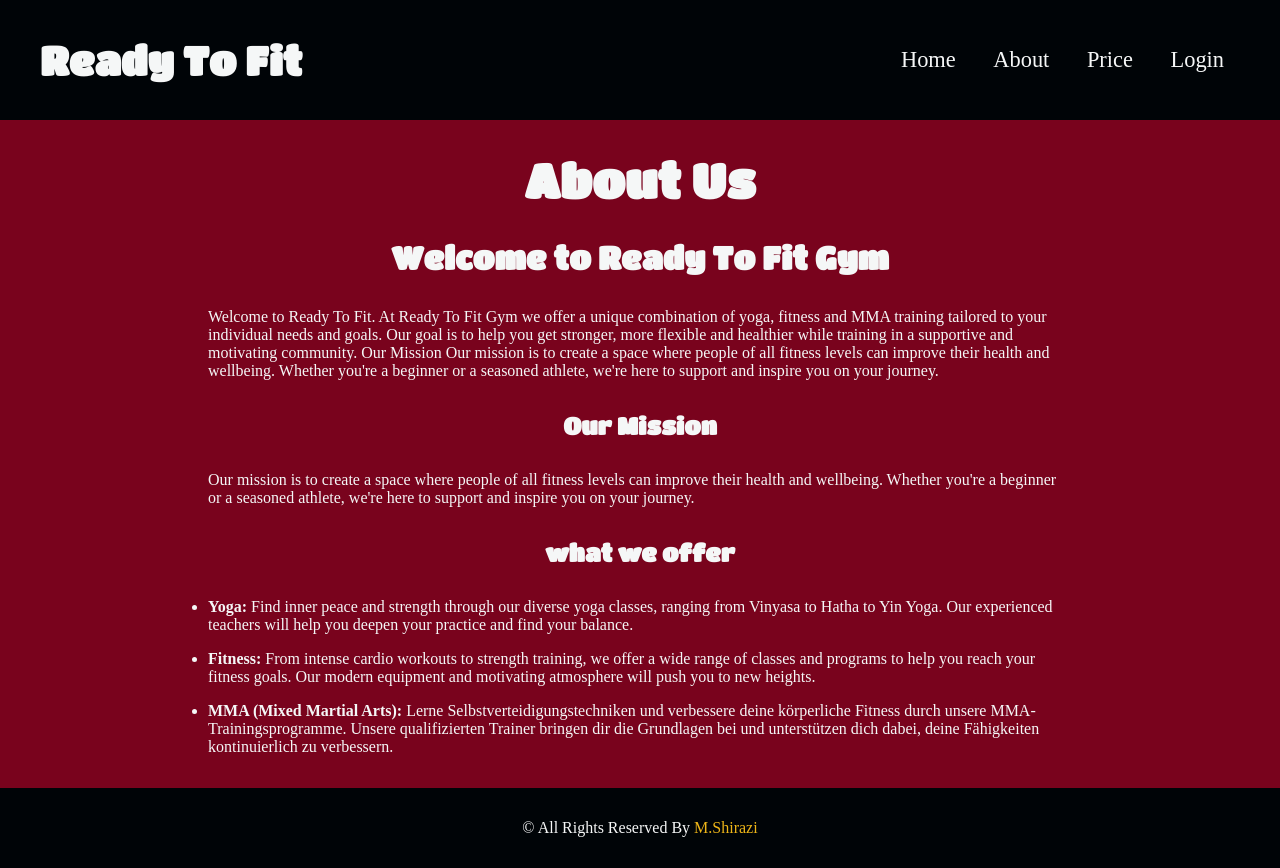
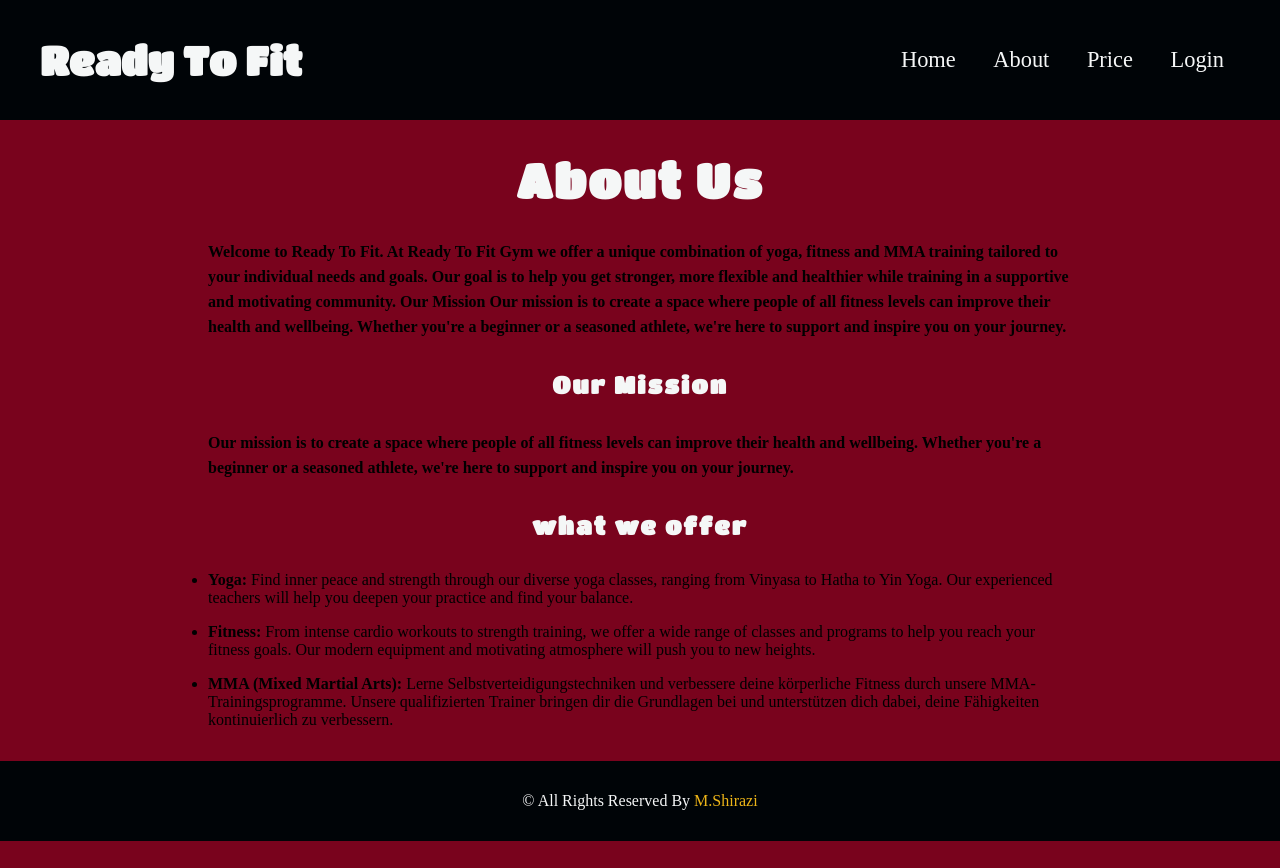
Before and after one commit to coding-bootcamps-eu/final-project-24-02, a Vue app: page /about in a window 1280 px wide. After the commit the page ends 841 px from the top, so only its background shows below. Built offline with nearby package versions, Linux system fonts and the light colour scheme.

Commit message:
update color

```diff
--- a/src/views/AboutView.vue
+++ b/src/views/AboutView.vue
@@ -2,7 +2,6 @@
   <main>
     <section>
       <h1>About Us</h1>
-      <h2>Welcome to Ready To Fit Gym</h2>
       <p>
         Welcome to Ready To Fit. At Ready To Fit Gym we offer a unique combination of yoga, fitness
         and MMA training tailored to your individual needs and goals. Our goal is to help you get
@@ -63,7 +62,8 @@ ul {
   margin: 2rem 0 2rem 0;
 }
 li {
-  color: var(--text);
+  color: black;
+  font-weight: 500;
   margin: 1rem;
 }
 
@@ -71,21 +71,21 @@ h1 {
   text-align: center;
   font-size: 3rem;
   margin: 2rem;
-}
-h2 {
-  text-align: center;
-  margin: 2rem;
-  font-size: 2rem;
+  letter-spacing: 2px;
 }
 
 h3 {
   text-align: center;
   font-size: 1.5rem;
   margin: 2rem;
+  letter-spacing: 2px;
 }
 
 p {
   margin: 1rem;
+  color: black;
+  font-weight: 900;
+  line-height: 25px;
 }
 
 @media only screen and (max-width: 768px) {
```
